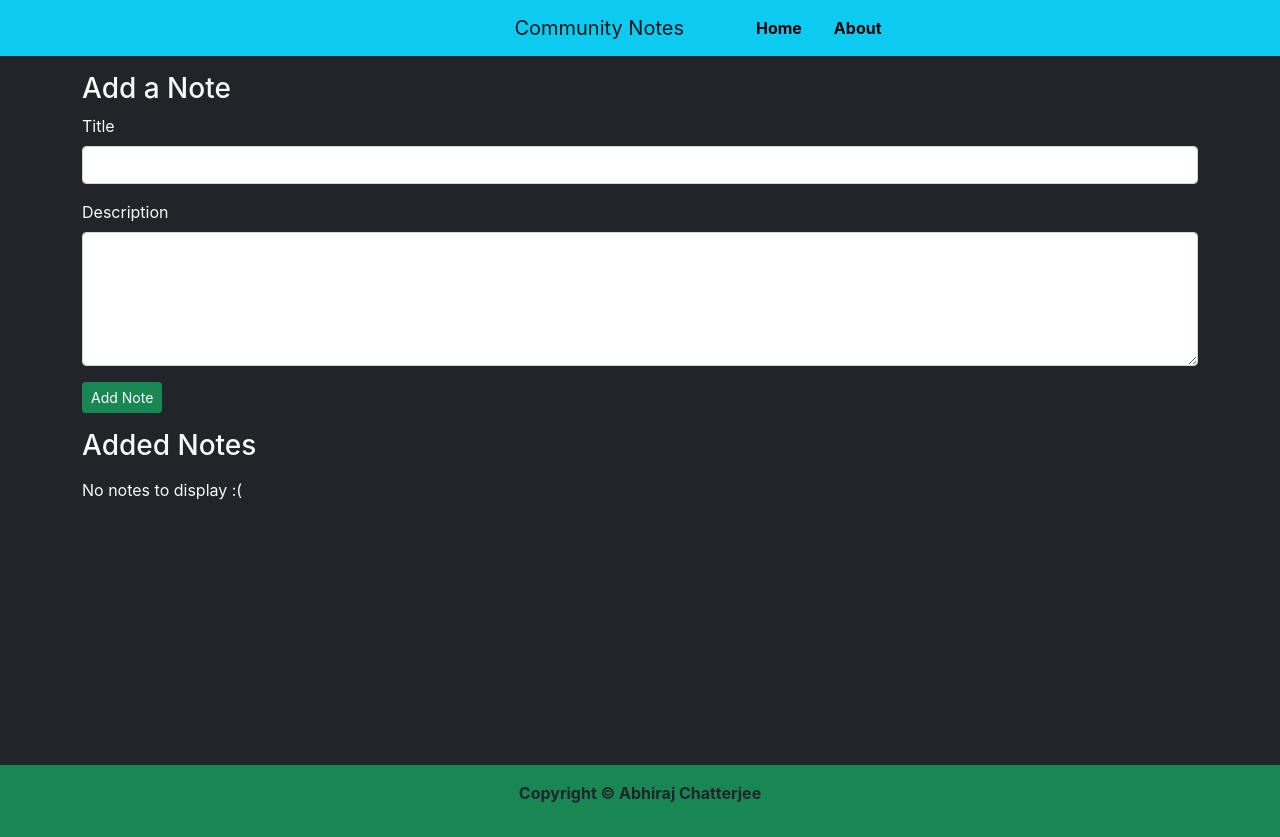
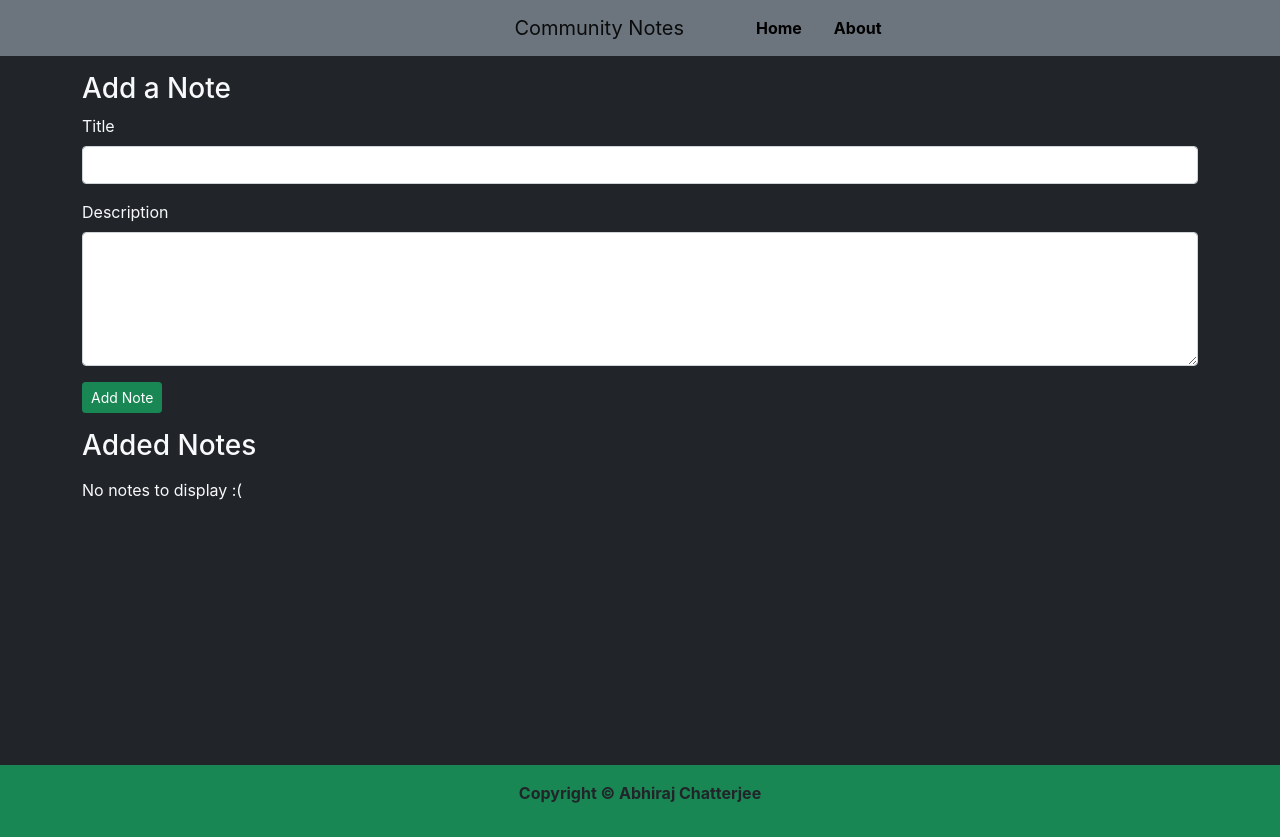
Before and after one commit to Abhiraj3112000/Community-Notes, a React (Create React App) app: page / in a window 1280 px wide. Built offline with nearby package versions, Linux system fonts and the light colour scheme.

Commit message:
Update Header.js

```diff
--- a/src/MyComponents/Header.js
+++ b/src/MyComponents/Header.js
@@ -5,7 +5,7 @@ import { Link } from "react-router-dom";
 export default function Header(props) {
 
     return (
-        <nav id ="metaltag" className="navbar navbar-expand-lg navbar-light bg-info"  >
+        <nav id ="metaltag" className="navbar navbar-expand-lg navbar-light bg-secondary"  >
         <div className="container-fluid">
           <Link className="navbar-brand" to="/" onClick={ (event) => event.preventDefault() } style={{cursor: 'none', margin:"0 3rem 0 40%" }}>{props.title}</Link>
           <button className="navbar-toggler" type="button" data-bs-toggle="collapse" data-bs-target="#navbarSupportedContent" aria-controls="navbarSupportedContent" aria-expanded="false" aria-label="Toggle navigation">
```
